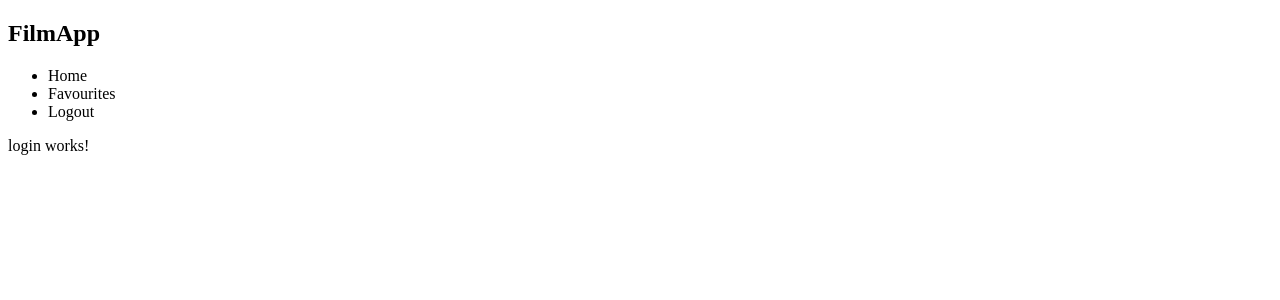
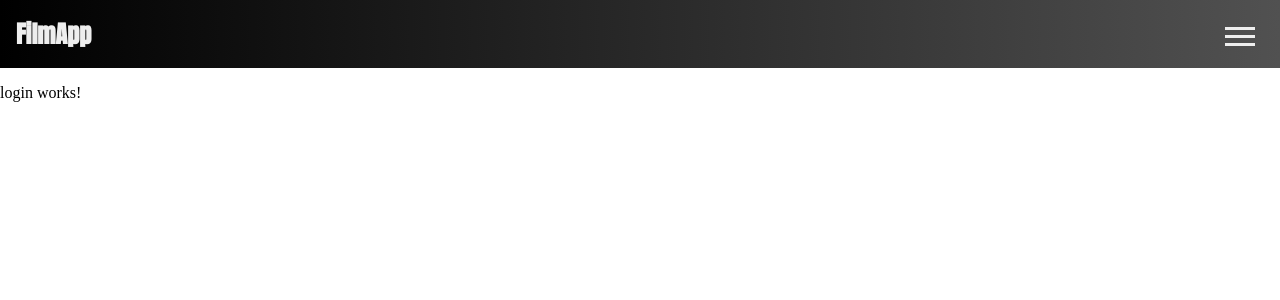
Before and after one commit to manulopezayora/filmAppAngular, an Angular app: page / in a window 1280 px wide. Shown: the top 300 px of the page. Built offline with nearby package versions, Linux system fonts and the light colour scheme.

Commit message:
[DEV] Navbar

```diff
--- a/src/app/shared/navbar/navbar.component.css
+++ b/src/app/shared/navbar/navbar.component.css
@@ -0,0 +1,94 @@
+.menu {
+  padding: 1rem;
+  display: flex;
+  flex-direction: column;
+  background: linear-gradient(to left, #515151, #000);
+  color: #eee;
+  z-index: 20;
+}
+
+.logo {
+  margin: 0;
+  font-family: 'Anton', sans-serif;
+  z-index: 30;
+}
+
+.menu__box-button {
+  width: 40px;
+  height: 40px;
+  display: flex;
+  flex-direction: column;
+  align-items: center;
+  justify-content: center;
+  position: absolute;
+  right: 20px;
+  z-index: 40;
+}
+
+.menu__bar {
+  width: 30px;
+  height: 3px;
+  background-color: #eee;
+  position: relative;
+  z-index: 50;
+  transition: transform .8s;
+}
+
+.menu__bar:first-child {
+  width: 30px;
+  height: 3px;
+  background-color: #eee;
+  position: relative;
+  top: -5px;
+}
+
+.menu__bar:last-child {
+  width: 30px;
+  height: 3px;
+  background-color: #eee;
+  position: relative;
+  bottom: -5px;
+
+}
+
+.menu__bar--active {
+  background-color: transparent;
+}
+
+.menu__bar--active:first-child {
+  top: 3px;
+  transform: rotate(225deg);
+}
+
+.menu__bar--active:last-child {
+  bottom: 3px;
+  transform: rotate(-225deg);
+}
+
+.menu__list {
+  margin: 0;
+  padding: 0;
+  width: 100%;
+  display: flex;
+  flex-direction: column;
+  align-items: center;
+  justify-content: space-evenly;
+  list-style-type: none;
+  font-family: 'Open Sans', sans-serif;
+  background: linear-gradient(to left, #515151, #000);
+  position: absolute;
+  top: -200px;
+  left: 0;
+  transition: .8s;
+  z-index: 10;
+}
+
+.menu__list--active {
+  top: 68px;
+  left: 0;
+}
+
+.menu__list-item {
+  padding: 1.2rem 0;
+
+}
--- a/src/app/shared/navbar/navbar.component.html
+++ b/src/app/shared/navbar/navbar.component.html
@@ -1,6 +1,11 @@
 <nav class="menu">
-  <h1>FilmApp</h1>
-  <ul class="menu__list">
+  <h1 class="logo">FilmApp</h1>
+  <div class="menu__box-button" (click)="showMenu()">
+    <div class="menu__bar" [ngClass]="{'menu__bar--active': show}"></div>
+    <div class="menu__bar" [ngClass]="{'menu__bar--active': show}"></div>
+    <div class="menu__bar" [ngClass]="{'menu__bar--active': show}"></div>
+  </div>
+  <ul class="menu__list" [ngClass]="{'menu__list--active': show}">
     <li
       class="menu__list-item"
       routerLink="home"
--- a/src/app/shared/navbar/navbar.component.ts
+++ b/src/app/shared/navbar/navbar.component.ts
@@ -7,9 +7,18 @@ import { Component, OnInit } from '@angular/core';
 })
 export class NavbarComponent implements OnInit {
 
+  show = false;
+
+
+
   constructor() { }
 
   ngOnInit(): void {
   }
 
+  showMenu(){
+    this.show = !this.show;
+  }
+
+
 }
--- a/src/index.html
+++ b/src/index.html
@@ -6,6 +6,9 @@
   <base href="/">
   <meta name="viewport" content="width=device-width, initial-scale=1">
   <link rel="icon" type="image/x-icon" href="favicon.ico">
+  <link rel="preconnect" href="https://fonts.gstatic.com">
+  <link href="https://fonts.googleapis.com/css2?family=Anton&family=Open+Sans:wght@300;400;700&display=swap" rel="stylesheet">
+  <link href="https://fonts.googleapis.com/icon?family=Material+Icons" rel="stylesheet">
 </head>
 <body>
   <app-root></app-root>
--- a/src/styles.css
+++ b/src/styles.css
@@ -1 +1,7 @@
-/* You can add global styles to this file, and also import other style files */
+*, *::before, *::after {
+  box-sizing: border-box;
+}
+
+body {
+  margin: 0;
+}
```
Also changed, not shown: src/app/services/login.service.ts (added, +9 -0 lines), 1 other file (tests, documents, lock files or other folders).
